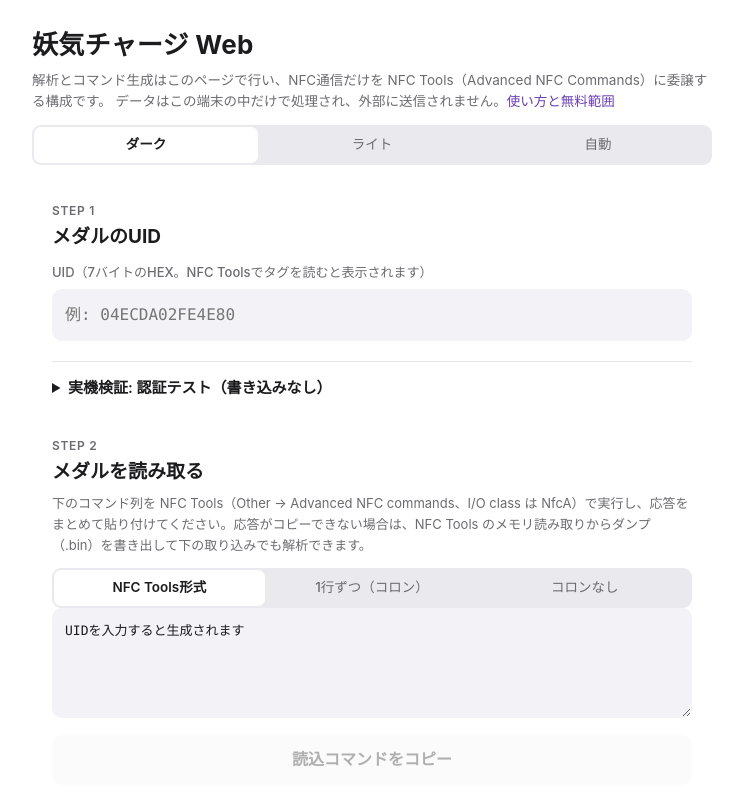
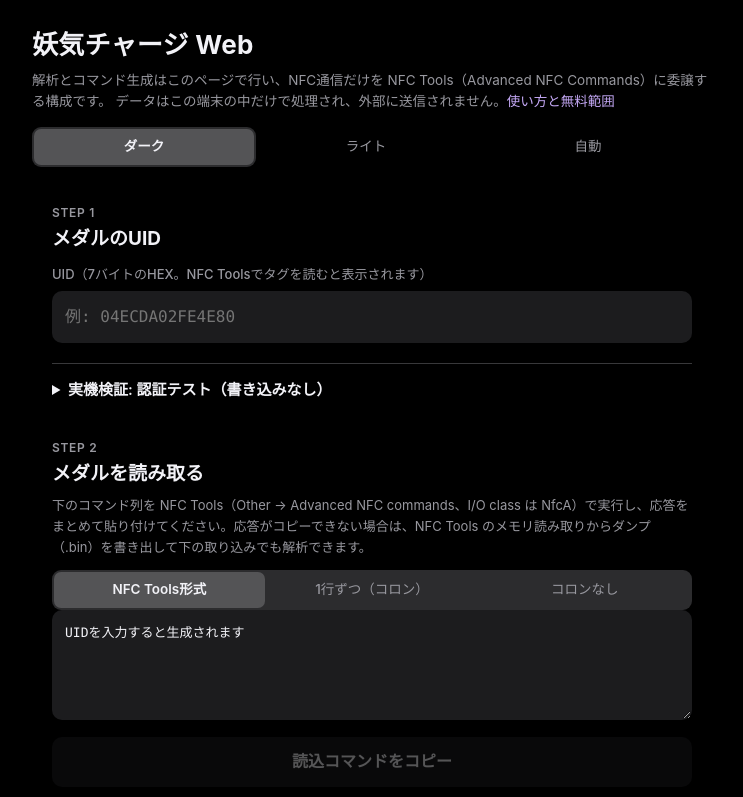
Before and after one commit to nezumi0627/youki-charger, a React (Vite) app: page / in a window 1280 px wide. Shown: the top 797 px of the page, without its empty margins (268-1011 px from the left). Built offline with nearby package versions, Linux system fonts and the light colour scheme.

Commit message:
ダーク基調テーマ切替とレイアウト改善: src/style.css

```diff
--- a/src/style.css
+++ b/src/style.css
@@ -1,14 +1,31 @@
 /* Native-style, flat design: system fonts, hairlines, one accent color.
-   No gradients, glass, glow, shadows, or decorative pills. */
+   No gradients, glass, glow, shadows, or decorative pills.
+   Dark is the default theme; light values apply under [data-theme="light"]. */
 
-:root {
+:root, [data-theme="dark"] {
+  --bg: #000000;
+  --fill: #1c1c1e;
+  --fill-strong: #2c2c2e;
+  --seg-selected: #545456;
+  --ink: #f2f2f7;
+  --sub: #98989f;
+  --hair: #38383a;
+  --accent: #7d53c2;
+  --accent-text: #c4a8f5;
+  --danger: #ff6961;
+  --ok: #30d158;
+}
+
+[data-theme="light"] {
   --bg: #ffffff;
   --fill: #f2f2f7;
   --fill-strong: #e9e9ee;
+  --seg-selected: #ffffff;
   --ink: #1c1c1e;
   --sub: #6c6c70;
   --hair: #e5e5ea;
   --accent: #6a3fb1;
+  --accent-text: #6a3fb1;
   --danger: #d70015;
   --ok: #248a3d;
 }
@@ -53,7 +70,7 @@ h2 { font-size: 19px; font-weight: 700; margin: 0 0 6px; }
 p.note { color: var(--sub); font-size: 13px; margin: 6px 0; }
 p.error { color: var(--danger); white-space: pre-wrap; margin: 8px 0; font-size: 14px; }
 p.ok { color: var(--ok); font-weight: 600; margin: 8px 0; font-size: 14px; }
-a { color: var(--accent); text-decoration: none; }
+a { color: var(--accent-text); text-decoration: none; }
 
 /* Sections are separated by whitespace only — no card chrome. */
 section.card {
@@ -95,8 +112,8 @@ input[type="text"], textarea, select {
 }
 input[type="text"].plain, select { font-family: inherit; }
 input[type="text"]:focus, textarea:focus, select:focus {
-  background: #fff;
-  border-color: var(--accent);
+  background: var(--bg);
+  border-color: var(--accent-text);
 }
 textarea { min-height: 110px; resize: vertical; line-height: 1.55; font-size: 13px; }
 textarea[readonly] { background: var(--fill); }
@@ -143,7 +160,7 @@ button:active:not(:disabled) { opacity: 0.75; }
   font-size: 13.5px;
   font-weight: 500;
 }
-.segmented button.selected { background: #fff; color: var(--ink); font-weight: 600; }
+.segmented button.selected { background: var(--seg-selected); color: var(--ink); font-weight: 600; }
 
 /* Medal status: plain filled block. */
 .status-box {
@@ -165,7 +182,7 @@ ul.youki-list {
   overflow-y: auto;
   border: 1px solid var(--hair);
   border-radius: 10px;
-  background: #fff;
+  background: var(--bg);
   -webkit-overflow-scrolling: touch;
 }
 ul.youki-list li {
@@ -180,7 +197,7 @@ ul.youki-list li {
 }
 ul.youki-list li + li { border-top: 1px solid var(--hair); }
 ul.youki-list li.selected { background: var(--fill); font-weight: 600; }
-ul.youki-list li.selected::after { content: "✓"; color: var(--accent); font-weight: 700; }
+ul.youki-list li.selected::after { content: "✓"; color: var(--accent-text); font-weight: 700; }
 
 /* Details: separated by hairlines, plain text. */
 details {
@@ -198,6 +215,11 @@ details p.note { margin-top: 8px; }
 
 code { font-family: ui-monospace, SFMono-Regular, Menlo, monospace; font-size: 12.5px; background: var(--fill); border-radius: 4px; padding: 1px 5px; }
 
+.theme-switch { width: fit-content; max-width: 100%; margin-top: 14px; }
+.theme-switch button { flex: 0 0 auto; padding: 6px 18px; }
+
+#guide { scroll-margin-top: 12px; }
+
 .footer-note {
   margin-top: 36px;
   border-top: 1px solid var(--hair);
```
